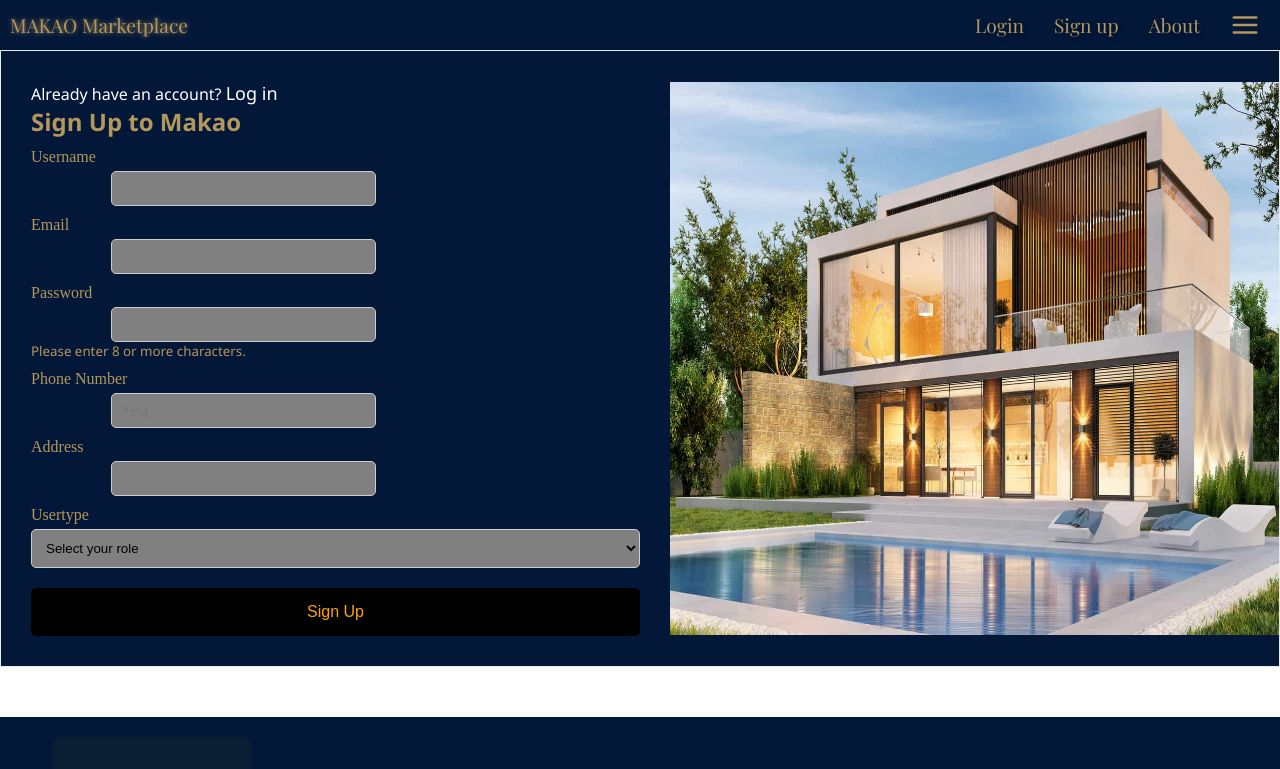
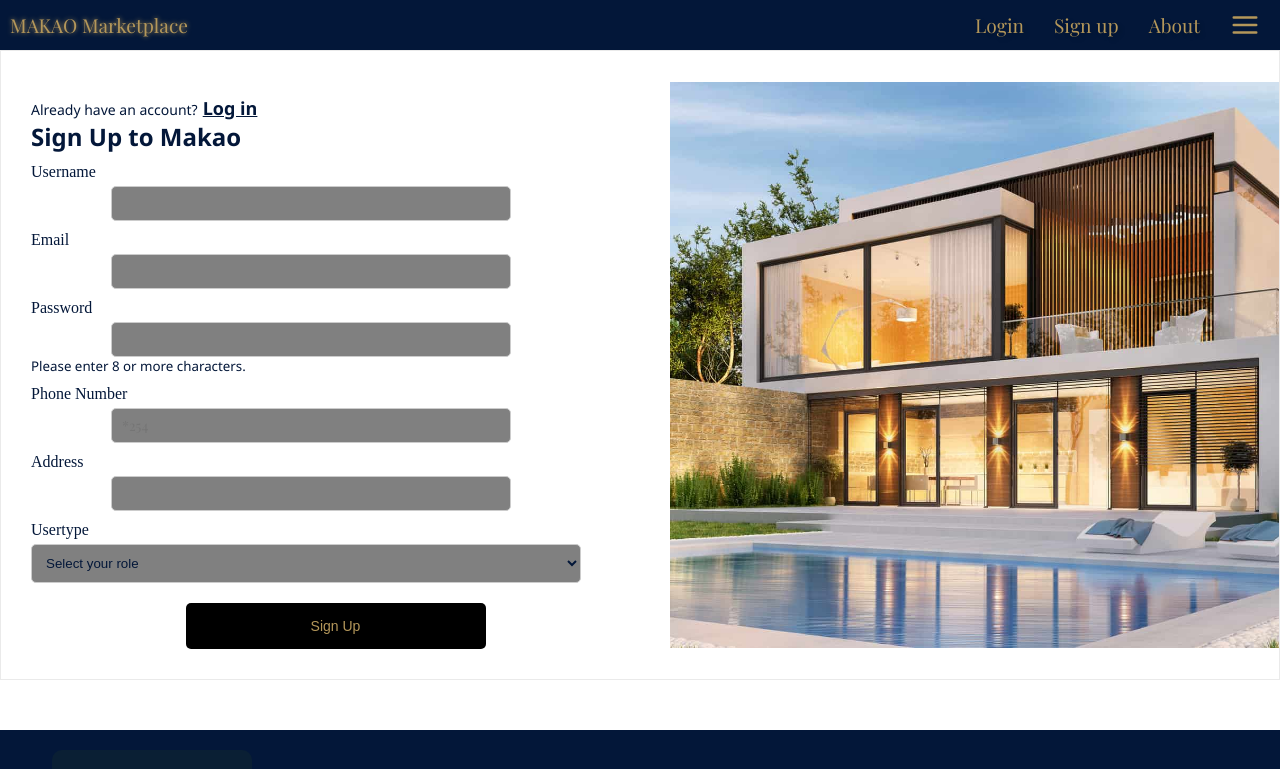
Before and after one commit to NICKMUGO/Real-Estate-App, a React (Create React App) app in the folder client/: page /signup in a window 1280 px wide. Shown: the top 769 px of the page. Built offline with nearby package versions, Linux system fonts and the light colour scheme.

Commit message:
login and signup

```diff
--- a/client/src/Components/Login.js
+++ b/client/src/Components/Login.js
@@ -1,6 +1,6 @@
 import React, { useContext, useState } from "react";
 import axios from 'axios';
-import { useNavigate } from 'react-router-dom'; // Import useNavigate
+import { useNavigate, Link } from 'react-router-dom'; // Import Link
 import { Usercontext } from "./UserContextProvider";
 
 const Login = () => {
@@ -12,7 +12,7 @@ const Login = () => {
             height: '100%',
             maxWidth: '1300px',
             border: '1px solid #eaeaea',
-            backgroundColor: '#031739',
+            backgroundColor: 'white',
             overflow: 'hidden'
         },
         leftSection: {
@@ -21,7 +21,7 @@ const Login = () => {
             display: 'flex',
             flexDirection: 'column',
             justifyContent: 'center',
-            color: '#B4975A',
+            color: '#031739',
         },
         form: {
             display: 'flex',
@@ -30,7 +30,7 @@ const Login = () => {
         label: {
             marginTop: '10px',
             fontFamily: 'Times New Roman, Times, serif',
-            color: '#B4975A',
+            color: '#031739',
         },
         input: {
             padding: '10px',
@@ -38,17 +38,35 @@ const Login = () => {
             border: '0.5px solid #ccc',
             borderRadius: '5px',
             backgroundColor: 'gray',
+
         },
         button: {
-            padding: '15px',
+            padding: '8px 20px', // Adjust padding to make the button smaller
             backgroundColor: 'black',
             color: '#B4975A',
-            fontSize: '16px',
+            fontSize: '14px', // Decrease font size if needed
             border: 'none',
             borderRadius: '5px',
             marginTop: '20px',
             cursor: 'pointer',
+            width: '400px', // Optional: set a fixed width for a smaller look
+
+
         },
+
+        linkText: {
+            marginTop: '15px',
+
+            fontSize: '14px',
+            color: '#031739',
+        },
+        link: {
+            textDecoration: 'underline', // Adds underline
+            color: '#031739',
+            fontWeight: 'bold', // Makes the text bold
+            marginLeft: '5px',
+        },
+
         rightSection: {
             flex: 1,
             backgroundSize: 'cover',
@@ -68,8 +86,7 @@ const Login = () => {
         password: ""
     });
 
-    const[user,setUser]=useContext(Usercontext);
-
+    const [user, setUser] = useContext(Usercontext);
     const navigate = useNavigate();
 
     const onLoginSubmit = async (e) => {
@@ -78,16 +95,17 @@ const Login = () => {
             const response = await axios.post('http://127.0.0.1:8000/login/', {
                 email: loggedinuser.email,
                 password: loggedinuser.password
-            })
+            });
             setUser(response.data.user);
-            console.log(response.data.user)
+            console.log(response.data.user);
             navigate('/');
         } catch (error) {
             console.log("Failed to login loggedinuser");
             alert("Invalid Username or Password");
         }
     };
-    console.log(user)
+
+    console.log(user);
     return (
         <div style={styles.container}>
             <div style={styles.leftSection}>
@@ -118,6 +136,11 @@ const Login = () => {
                     <small>Please enter 8 or more characters.</small>
 
                     <button type="submit" style={styles.button}>Login</button>
+
+                    <p style={styles.linkText}>
+                        Don't have an account?
+                        <Link to="/signup" style={styles.link}>Signup</Link>
+                    </p>
                 </form>
             </div>
 
--- a/client/src/Components/Signup.js
+++ b/client/src/Components/Signup.js
@@ -1,5 +1,5 @@
 import axios from "axios";
-import React, { useEffect, useState } from "react";
+import React, { useState } from "react";
 import { useNavigate } from "react-router-dom";
 
 const Signup = () => {
@@ -11,7 +11,7 @@ const Signup = () => {
             height: '100%',
             maxWidth: '1300px',
             border: '1px solid #eaeaea',
-            backgroundColor: '#031739',
+            backgroundColor: 'white',
             overflow: 'hidden'
         },
         leftSection: {
@@ -20,7 +20,7 @@ const Signup = () => {
             display: 'flex',
             flexDirection: 'column',
             justifyContent: 'center',
-            color: '#B4975A',
+            color: '#031739',
         },
         form: {
             display: 'flex',
@@ -29,8 +29,7 @@ const Signup = () => {
         label: {
             marginTop: '10px',
             fontFamily: 'Times New Roman, Times, serif',
-            color: '#B4975A',
-            alignItems: 'center',
+            color: '#031739',
 
         },
         input: {
@@ -38,23 +37,34 @@ const Signup = () => {
             marginTop: '5px',
             border: '0.5px solid #ccc',
             borderRadius: '5px',
-            backgroundColor: 'gray',
+            backgroundColor: 'gray', // Input background color for contrast
+            color: '#031739', // Text color in input for readability
+            width: '400px'
         },
         button: {
-            padding: '15px',
+            padding: '15px 20px', // Adjust padding to make the button smaller
             backgroundColor: 'black',
-            color: 'orange',
-            fontSize: '16px',
+            color: '#B4975A',
+            fontSize: '14px', // Decrease font size if needed
             border: 'none',
             borderRadius: '5px',
             marginTop: '20px',
-            cursor: 'pointer'
+            cursor: 'pointer',
+            width: '300px', // Optional: set a fixed width for a smaller look
+            alignSelf: 'center'
+
         },
-        gender: {
+        linkText: {
             marginTop: '15px',
+            // textAlign: 'center',
+            fontSize: '14px',
+            color: '#031739',
         },
-        terms: {
-            marginTop: '20px',
+        link: {
+            textDecoration: 'underline', // Adds underline
+            color: '#031739',
+            fontWeight: 'bold', // Makes the text bold
+            marginLeft: '5px',
         },
         rightSection: {
             flex: 1,
@@ -66,33 +76,34 @@ const Signup = () => {
         img: {
             width: '100%',
             height: '90%',
-            objectFit: 'unset',
+            objectFit: 'cover', // Adjusted for better visual fit
         }
     };
-    const[newUser,setnewUser]=useState({
-        username:"",
-        email:"",
-        password:"",
-        phone_number:"",
-        address:"",
-        role:""
-    })
+
+    const [newUser, setNewUser] = useState({
+        username: "",
+        email: "",
+        password: "",
+        phone_number: "",
+        address: "",
+        role: ""
+    });
+
     const navigate = useNavigate();
 
-    const OnSignUpSubmit= async (event)=>{
+    const onSignUpSubmit = async (event) => {
         event.preventDefault();
-        console.log(newUser);
-        try{
-            const reponse= await axios.post("http://127.0.0.1:8000/users/",{
-                username:newUser.username,
+        try {
+            await axios.post("http://127.0.0.1:8000/users/", {
+                username: newUser.username,
                 email: newUser.email,
-                password:newUser.password,
-                phone_number:newUser.phone_number,
-                address:newUser.address,
-                role:newUser.role
-            })
-            navigate('/login')
-        }catch (error) {
+                password: newUser.password,
+                phone_number: newUser.phone_number,
+                address: newUser.address,
+                role: newUser.role
+            });
+            navigate('/login');
+        } catch (error) {
             if (error.response) {
                 console.error('Error response:', error.response.data);
                 alert(error.response.data.detail || 'Failed to register User');
@@ -100,39 +111,73 @@ const Signup = () => {
                 console.error('Error submitting form:', error);
             }
         }
-
-    }
+    };
 
     return (
         <div style={styles.container}>
             <div style={styles.leftSection}>
-                <p>Already have an account? <a href="/login">Log in</a></p>
-                <h2>Sign Up to Makao</h2>
-                <form style={styles.form} onSubmit={OnSignUpSubmit}>
-                    <label htmlFor="fullname" style={styles.label}>Username</label>
-                    <input type="text" id="fullname" username="fullname" required style={styles.input}
-                    onChange={(e)=>setnewUser( {...newUser, username: e.target.value})} value={newUser.username}
+                <p style={styles.linkText}>
+                    Already have an account?
+                    <a href="/login" style={styles.link}>Log in</a>
+                </p>
+                <h2 style={{ color: '#031739' }}>Sign Up to Makao</h2>
+                <form style={styles.form} onSubmit={onSignUpSubmit}>
+                    <label htmlFor="username" style={styles.label}>Username</label>
+                    <input
+                        type="text"
+                        id="username"
+                        name="username"
+                        required
+                        style={styles.input}
+                        onChange={(e) => setNewUser({ ...newUser, username: e.target.value })}
+                        value={newUser.username}
                     />
 
                     <label htmlFor="email" style={styles.label}>Email</label>
-                    <input type="email" name="email" id="email" required style={styles.input}
-                    onChange={(e)=>setnewUser( {...newUser, email: e.target.value})} value={newUser.email}
+                    <input
+                        type="email"
+                        name="email"
+                        id="email"
+                        required
+                        style={styles.input}
+                        onChange={(e) => setNewUser({ ...newUser, email: e.target.value })}
+                        value={newUser.email}
                     />
 
                     <label htmlFor="password" style={styles.label}>Password</label>
-                    <input type="password" name="password" id="password" required minLength="8" style={styles.input}
-                    onChange={(e)=>setnewUser( {...newUser, password: e.target.value})} value={newUser.password}
+                    <input
+                        type="password"
+                        name="password"
+                        id="password"
+                        required
+                        minLength="8"
+                        style={styles.input}
+                        onChange={(e) => setNewUser({ ...newUser, password: e.target.value })}
+                        value={newUser.password}
                     />
-                    <small>Please enter 8 or more characters.</small>
+                    <small style={{ color: '#031739' }}>Please enter 8 or more characters.</small>
 
                     <label htmlFor="phone" style={styles.label}>Phone Number</label>
-                    <input type="tel" id="phone" name="phone" placeholder="*254" required style={styles.input}
-                    onChange={(e)=>setnewUser( {...newUser, phone_number: e.target.value})} value={newUser.phone_number}
+                    <input
+                        type="tel"
+                        id="phone"
+                        name="phone"
+                        placeholder="*254"
+                        required
+                        style={styles.input}
+                        onChange={(e) => setNewUser({ ...newUser, phone_number: e.target.value })}
+                        value={newUser.phone_number}
                     />
 
                     <label htmlFor="address" style={styles.label}>Address</label>
-                    <input type="text" name="address" id="address" required style={styles.input}
-                    onChange={(e)=>setnewUser( {...newUser, address: e.target.value})} value={newUser.address}
+                    <input
+                        type="text"
+                        name="address"
+                        id="address"
+                        required
+                        style={styles.input}
+                        onChange={(e) => setNewUser({ ...newUser, address: e.target.value })}
+                        value={newUser.address}
                     />
 
             <label htmlFor="role" style={styles.label}>Usertype</label>
@@ -140,14 +185,16 @@ const Signup = () => {
                 id="role"
                 name="role"
                 required
-                        style={styles.input}
+                style={{ ...styles.input, width: '550px' }}
                 value={newUser.role}
-                        onChange={(e) => setnewUser({...newUser, role: e.target.value})}
+                onChange={(e) => setNewUser({ ...newUser, role: e.target.value })}
             >
-                        <option value="" disabled>Select your role</option>
+                <option value="" disabled style={{ color: '#B4975A' }}>Select your role</option>
                 <option value="owner">Owner</option>
                 <option value="client">Client</option>
             </select>
+
+
                     <button type="submit" style={styles.button}>Sign Up</button>
                 </form>
             </div>
```
Lines whose indentation alone changed are shown as unchanged.
